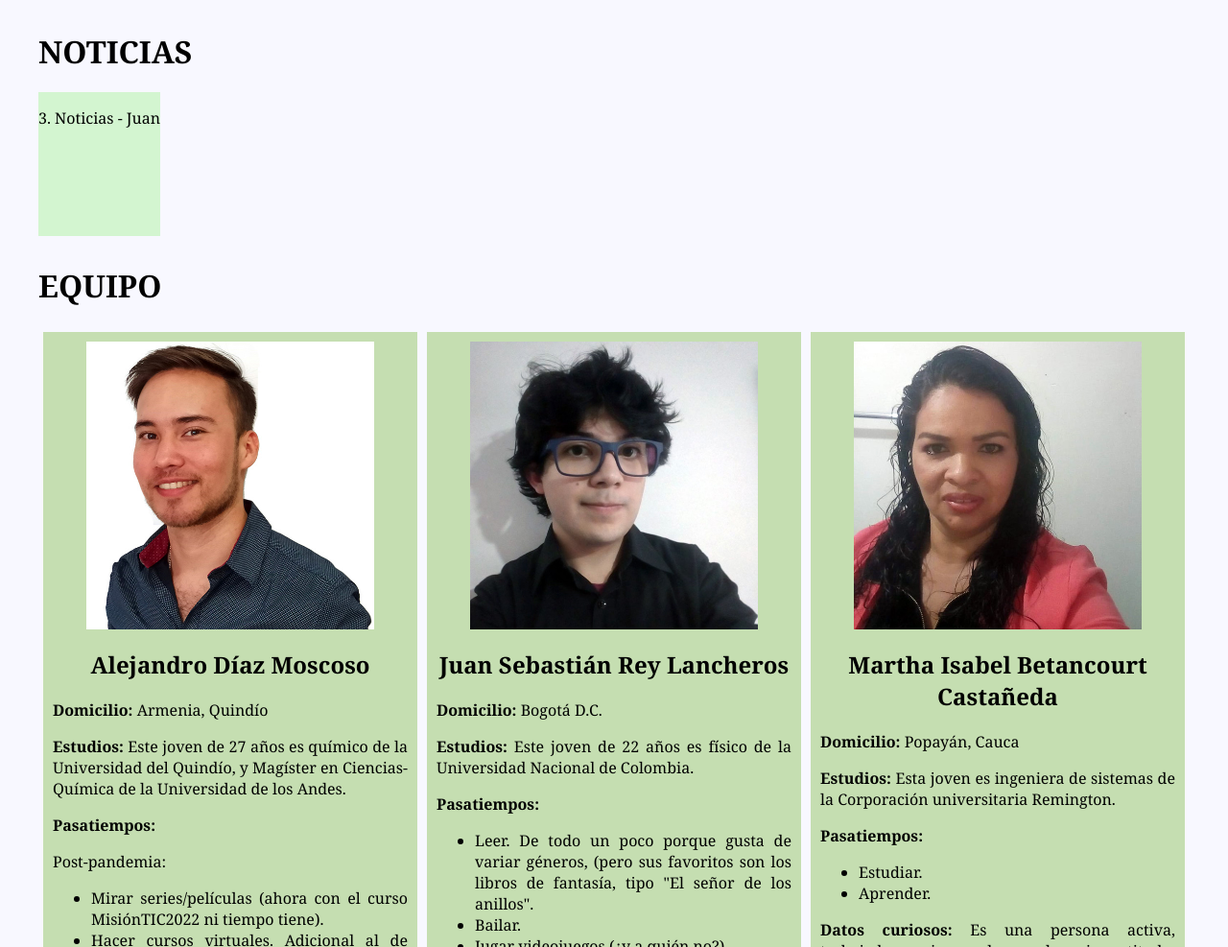
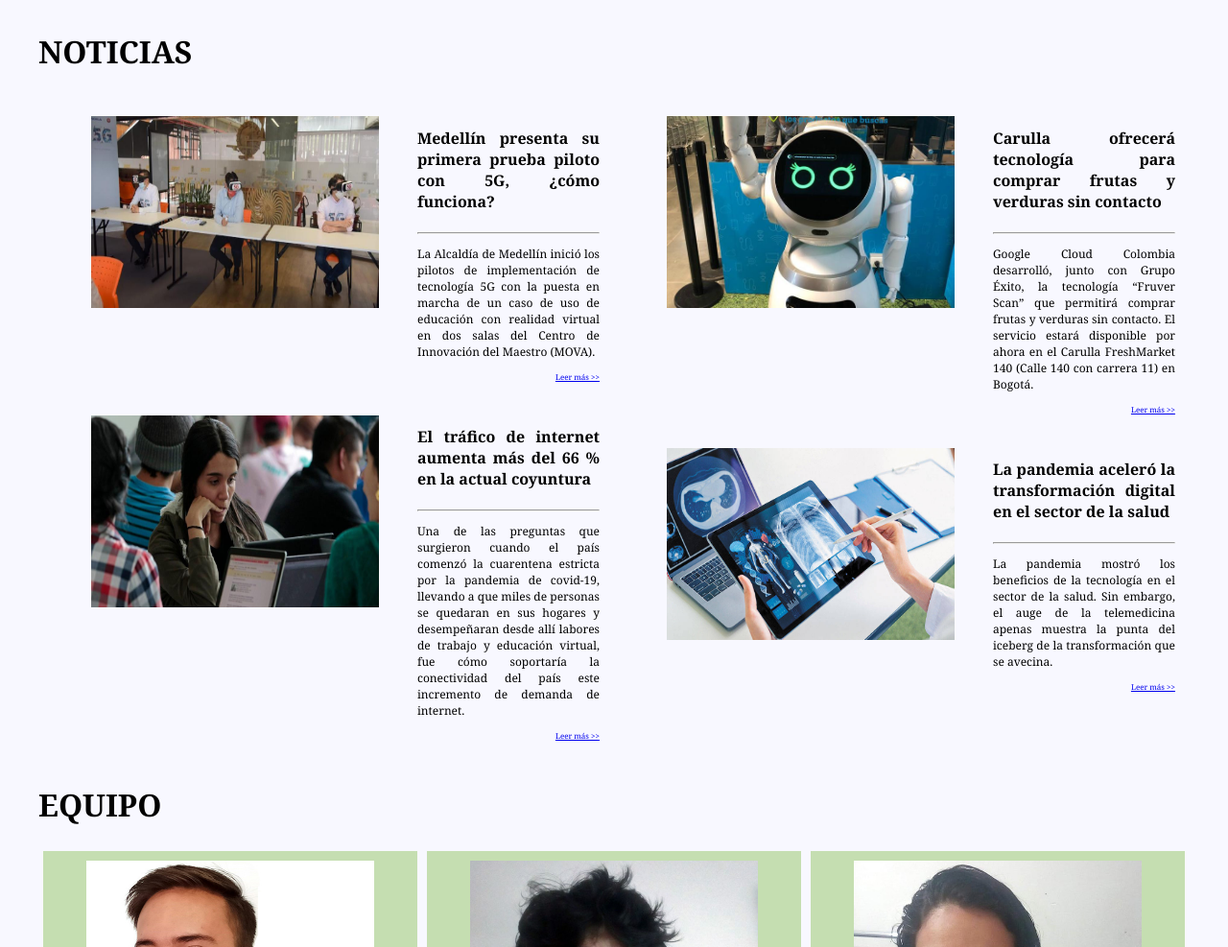
Before and after one commit to jsreyl/semana-1-18, a website: page src/index.html in a window 1280 px wide. Shown: the part 1048-2035 px from the top of the page at 96% size. Drawn offline with Linux system fonts and the light colour scheme.

Commit message:
Añadiendo codigo de secciones anteriores para evadir conflictos en merge

```diff
--- a/src/index.html
+++ b/src/index.html
@@ -69,7 +69,58 @@
 
         <div><h1>NOTICIAS</h1></div>
         <section id="news" class="sección">
-            <div class="noticias"><p>3. Noticias - Juan</p></div>
+            <!-- 2 filas -->
+            <div class="container-noticias">
+                <!-- 2 columnas -->
+                <div class="noticia">
+                    <div>
+                        <!-- <img src="https://placeimg.com/300/200/any" alt=""> -->
+                        <img src="./imagenes/noticia-medellin.jpeg" alt="" class="noticia-imagen">
+                    </div>
+                    <div class="noticia-texto">
+                        <h4>Medellín presenta su primera prueba piloto con 5G, ¿cómo funciona?</h4>
+                        <hr>
+                        <p class="noticia-descripcion">La Alcaldía de Medellín inició los pilotos de implementación de tecnología 5G con la puesta en marcha de un caso de uso de educación con realidad virtual en dos salas del Centro de Innovación del Maestro (MOVA).</p>
+                        <span class="noticia-url"><a class="notica-url" href="https://www.eltiempo.com/tecnosfera/novedades-tecnologia/tecnologia-5g-medellin-presenta-su-primera-prueba-piloto-con-5g-como-funciona-549627">Leer más >></a></span>
+                    </div>
+                </div>
+                <div class="noticia">
+                    <div>
+                        <img src="./imagenes/trafico_internet.jpeg" alt="" class="noticia-imagen">
+                    </div>
+                    <div class="noticia-texto">
+                        <h4>El tráfico de internet aumenta más del 66 % en la actual coyuntura</h4>
+                        <hr>
+                        <p class="noticia-descripcion">Una de las preguntas que surgieron cuando el país comenzó la cuarentena estricta por la pandemia de covid-19, llevando a que miles de personas se quedaran en sus hogares y desempeñaran desde allí labores de trabajo y educación virtual, fue cómo soportaría la conectividad del país este incremento de demanda de internet.</p>
+                        <span class="noticia-url"><a href="https://www.eltiempo.com/tecnosfera/novedades-tecnologia/internet-que-tan-elevada-es-la-conectividad-en-colombia-549066">Leer más >></a></span>
+                    </div>
+                </div>
+            </div>
+            <div class="container-noticias">
+                <!-- 2 columnas -->
+                <div class="noticia">
+                    <div>
+                        <img src="./imagenes/robot-fruver.jpg" alt="" class="noticia-imagen">
+                    </div>
+                    <div class="noticia-texto">
+                        <h4>Carulla ofrecerá tecnología para comprar frutas y verduras sin contacto</h4>
+                        <hr>
+                        <p class="noticia-descripcion">Google Cloud Colombia desarrolló, junto con Grupo Éxito, la tecnología “Fruver Scan” que permitirá comprar frutas y verduras sin contacto. El servicio estará disponible por ahora en el Carulla FreshMarket 140 (Calle 140 con carrera 11) en Bogotá. </p>
+                        <span class="noticia-url"><a href="https://www.elespectador.com/noticias/tecnologia/carulla-ofrecera-tecnologia-para-comprar-de-frutas-y-verduras-sin-contacto/">Leer más >></a></span>
+                    </div>
+                </div>
+                <div class="noticia">
+                    <div>
+                        <img src="./imagenes/salud-tecnologia.jpg" alt="" class="noticia-imagen">
+                    </div>
+                    <div class="noticia-texto">
+                        <h4>La pandemia aceleró la transformación digital en el sector de la salud </h4>
+                        <hr>
+                        <p class="noticia-descripcion">La pandemia mostró los beneficios de la tecnología en el sector de la salud. Sin embargo, el auge de la telemedicina apenas muestra la punta del iceberg de la transformación que se avecina.</p>
+                        <span class="noticia-url"><a href="https://www.dinero.com/pais/articulo/transformacion-digital-en-el-sector-de-la-salud-en-colombia/303539">Leer más >></a></span>
+                    </div>
+                </div>
+            </div>
         </section>
 
         <div><h1>EQUIPO</h1></div>
--- a/src/style.css
+++ b/src/style.css
@@ -79,3 +79,44 @@ body{
 .footer{
     background-color: #EFFAC8;
 }
+
+.noticia{
+    display: flex;
+    margin: 5px;
+    padding: 10px;
+}
+
+.noticia-imagen{
+    width: 300px;
+    height: 200px;
+    margin: 10px 0;
+    padding: 0 40px;
+    /*display: flex;
+    justify-content: space-evenly;*/
+}
+
+.container-noticias{
+    width: 50%;
+}
+
+.noticia-texto{
+    text-align: justify;
+}
+
+.noticia-descripcion{
+    font-size: 12px;
+}
+
+.noticia-texto > span.noticia-url{
+    text-align: right;
+    font-size: 8px;
+}
+
+.noticia-url{
+    float: right;
+}
+
+.noticia-url > a:hover{
+    font-size: 16px;
+    text-decoration: underline;
+}
```
Also changed, not shown: src/imagenes/noticia-medellin.jpeg (added), src/imagenes/robot-fruver.jpg (added), src/imagenes/salud-tecnologia.jpg (added), src/imagenes/trafico_internet.jpeg (added).
